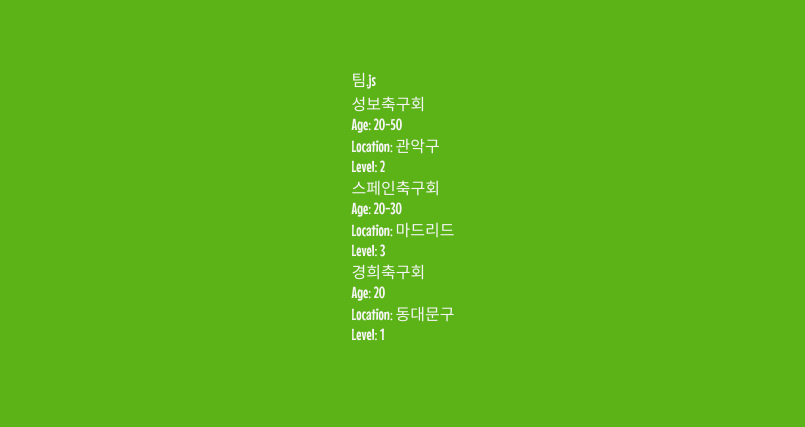
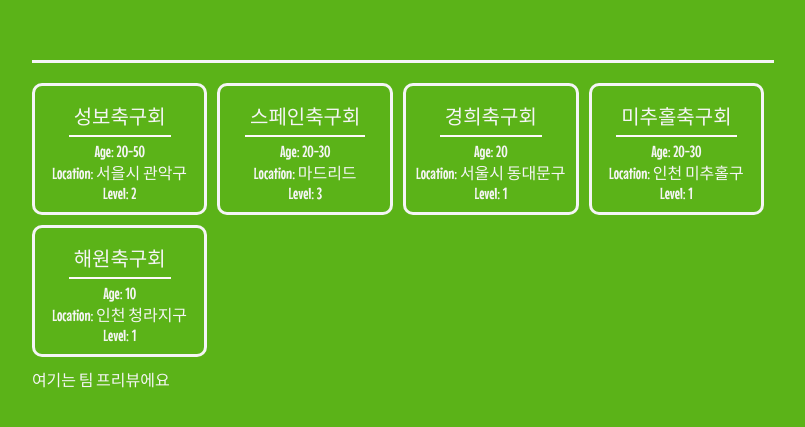
Before and after one commit to JeongYujae/Kick_With_Me, a React (Create React App) app: page /team in a window 1280 px wide. Shown: the part 195-622 px from the top of the page, without its empty margins (237-1042 px from the left). Built offline with nearby package versions, Linux system fonts and the light colour scheme.

Commit message:
teamList _1

```diff
--- a/public/index.html
+++ b/public/index.html
@@ -27,6 +27,9 @@
     <link rel="preconnect" href="https://fonts.googleapis.com">
     <link rel="preconnect" href="https://fonts.gstatic.com" crossorigin>
     <link href="https://fonts.googleapis.com/css2?family=Mouse+Memoirs&display=swap" rel="stylesheet">
+    <link rel="preconnect" href="https://fonts.googleapis.com">
+<link rel="preconnect" href="https://fonts.gstatic.com" crossorigin>
+<link href="https://fonts.googleapis.com/css2?family=Black+Han+Sans&display=swap" rel="stylesheet">
     <title>React App</title>
   </head>
   <body>
--- a/src/App.css
+++ b/src/App.css
@@ -8,6 +8,7 @@ body{
   /* 웹 브라우저의 페이지 100% 를 최소 높이로 설정 */
   min-height: 100vh;
   margin: 0px;
+
 }
 
 @media (min-width:650px) {
@@ -37,6 +38,7 @@ ul {
   text-align: center;
   border-bottom: 3px solid whitesmoke;
   font-size: 30px;
+  margin-bottom: 20px;
 }
 
 /* .ProfileDeatail{
@@ -123,6 +125,9 @@ ul {
   align-items: center;
   margin-bottom: 10px;
   display:flex;
+  min-width: 100vh;
+  min-height: 10vh;
+
 
 }
 
@@ -134,23 +139,23 @@ ul {
   padding: 10px;
   border-radius: 5px;
   color: black;
-  font-size: 20px;
+  font-size: 30px;
   margin-right: 10px;
   font-weight: bold;
   overflow-wrap: break-word;
-
+  font-family: 'Black Han Sans', sans-serif;
 
 }
 
 .matchListContainer .matchTime {
   width: 30%;
-  font-size:20px
+  font-size:25px
 }
 
 .matchPlayerLevel{
   width: 20%;
   text-align: center;
-  font-size: 20px;
+  font-size: 25px;
   padding: 20px;
   justify-content: space-between;
 
@@ -159,11 +164,41 @@ ul {
 
 .matchPlayerLevel button{
   background-color: #100F0F;
-  margin-top: 5px;
+  margin-top: 10px;
   color: whitesmoke;
   border-radius: 5px;
   border: none;
   font-size: 20px;
   cursor: pointer;
+  padding: 5px;
 
 }
+
+
+.GridContainer {
+  display: grid;
+  grid-template-columns: repeat(4, 1fr);
+
+}
+
+.TeamListContainer {
+  display: flex;
+  flex-direction: column;
+  grid-template-columns: auto;
+  border: 3px solid whitesmoke;
+  text-align: center;
+  justify-content: space-between;
+  align-items: center;
+  margin-bottom: 10px;
+  margin-right:10px;
+  padding:10px;
+  border-radius: 10px;
+}
+
+
+.TeamTitle{
+  font-size: 20px;
+  border-bottom: 2px solid snow;
+  padding:5px;
+  margin-bottom: 5px;
+}
--- a/src/App.js
+++ b/src/App.js
@@ -20,14 +20,21 @@ const dummyMatchList= [
   {'id':1,'name':'용산 아이파크 풋살 제 1구장','time':'2022-08-09/17:00-19:00','player':'7/10','level':'2'},
   {'id':2,'name':'잠실 로꼬풋살장','time':'2022-08-11/18:00-20:00','player':'2/10','level':'1'},
   {'id':3,'name':'성보 풋살 제 3구장 A면','time':'2022-08-15/20:00-22:00','player':'4/10','level':'2'},
+  {'id':4,'name':'성내 유수지','time':'2022-08-17/21:00-23:00','player':'6/10','level':'1'},
+  {'id':5,'name':'월드컵 경기장 B면','time':'2022-08-18/20:00-22:00','player':'4/10','level':'2'},
+  {'id':6,'name':'미추홀외국어고등학교','time':'2022-08-20/19:00-21:00','player':'7/10','level':'3'},
+  {'id':7,'name':'경희대학교 풋살장','time':'2022-08-13/20:00-22:00','player':'9/10','level':'2'},
+  {'id':8,'name':'스카이필드 야탑점','time':'2022-08-20/20:00-22:00','player':'2/10','level':'3'},
 
 ]
 
 
 const dummyTeamList= [
-  {'id':1,'name':'성보축구회','age':'20-50','location':'관악구','level':'2'},
+  {'id':1,'name':'성보축구회','age':'20-50','location':'서을시 관악구','level':'2'},
   {'id':2,'name':'스페인축구회','age':'20-30','location':'마드리드','level':'3'},
-  {'id':3,'name':'경희축구회','age':'20','location':'동대문구','level':'1'},
+  {'id':3,'name':'경희축구회','age':'20','location':'서울시 동대문구','level':'1'},
+  {'id':4,'name':'미추홀축구회','age':'20-30','location':'인천 미추홀구','level':'1'},
+  {'id':5,'name':'해원축구회','age':'10','location':'인천 청라지구','level':'1'},
 
 ]
 
--- a/src/components/MatchList.js
+++ b/src/components/MatchList.js
@@ -11,7 +11,7 @@ export const Manage = ({match}) => {
 
     return (
         <div className="matchListContainer">
-            <section className="matchTitle">{match.name}</section>
+            <section className="matchTitle">GAME#{match.id}<br/>{match.name}</section>
             <section className="matchTime">{match.time.slice(0,10)}<br/>{match.time.slice(11,match.length)}</section>
             <div className="matchPlayerLevel">
                 <div>Player: {match.player}</div>
--- a/src/components/TeamList.js
+++ b/src/components/TeamList.js
@@ -1,38 +1,65 @@
 import React, { useContext } from "react"
+import { useNavigate, useParams } from "react-router-dom"
 import { TeamStateContext } from "../App"
+import MyHeader from "./Header"
 
 export const Manage = ({team}) => {
 
-    const onClick= () => {
-        //TODO!! DB 구현해서 내 유저수를 DB에 추가하도록 구현 + User 수 가 초과하면 참여 불가 메세지까지 구현
-        alert('Succesfully Joined!')
-    }
+
+
 
     return (
-        <div className="teamListContainer">
-            <div className="teamTitle">{team.name}</div>
+        <div className="TeamListContainer">
+            <div className="TeamTitle">{team.name}</div>
             <div className="TeamInfo">
-                {/* 디브 건들이긴 */}
                 <div>Age: {team.age}</div>
                 <div>Location: {team.location}</div>
                 <div>Level: {team.level}</div>
             </div>
         </div>
+
     )
 }
 
 
 
-const TeamList= () => {
+const TeamList= ({id}) => {
 
     const teamData= useContext(TeamStateContext)
-    console.log(teamData)
+
+
+    // const id= useParams()
+
+
+    // const id = useParams()
+
+    const navigate= useNavigate()
+
+    const goDetail= ({team}) => {
+
+        //TODO!! DB 구현해서 내 유저수를 DB에 추가하도록 구현 + User 수 가 초과하면 참여 불가 메세지까지 구현
+        console.log(team.id)
+
+        teamData.map((data,idx)=>{
+            if (data.id ===team.id) {
+                console.log('if문')
+            }
+    })
+
+        // console.log(id)
+        // navigate(`/team/${id}`)
+    }
 
     return(
         <div>
+            <div className="GridContainer" >
             {teamData.map(team=> (
-        <Manage team={team} key={team.id} />
+            <Manage team={team} key={team.id} onClick={()=>goDetail({team})}/>
             ))}
+            </div>
+            <div className="TeamDetailPreview">
+                여기는 팀 프리뷰에요
+            </div>
         </div>
     )
 }
--- a/src/pages/Team.js
+++ b/src/pages/Team.js
@@ -1,11 +1,16 @@
 import React from "react";
+import MyHeader from "../components/Header";
 import TeamList from "../components/TeamList";
 
 const Team = () => {
+    // const {id} = useParams();
+
     return(
         <div>
-            팀.js
+            <MyHeader/>
             <TeamList/>
+            {/* id 해결하기 */}
+
         </div>
     )
 }
```
Also changed, not shown: 1 other file (tests, documents, lock files or other folders). Lines whose indentation alone changed are shown as unchanged.
